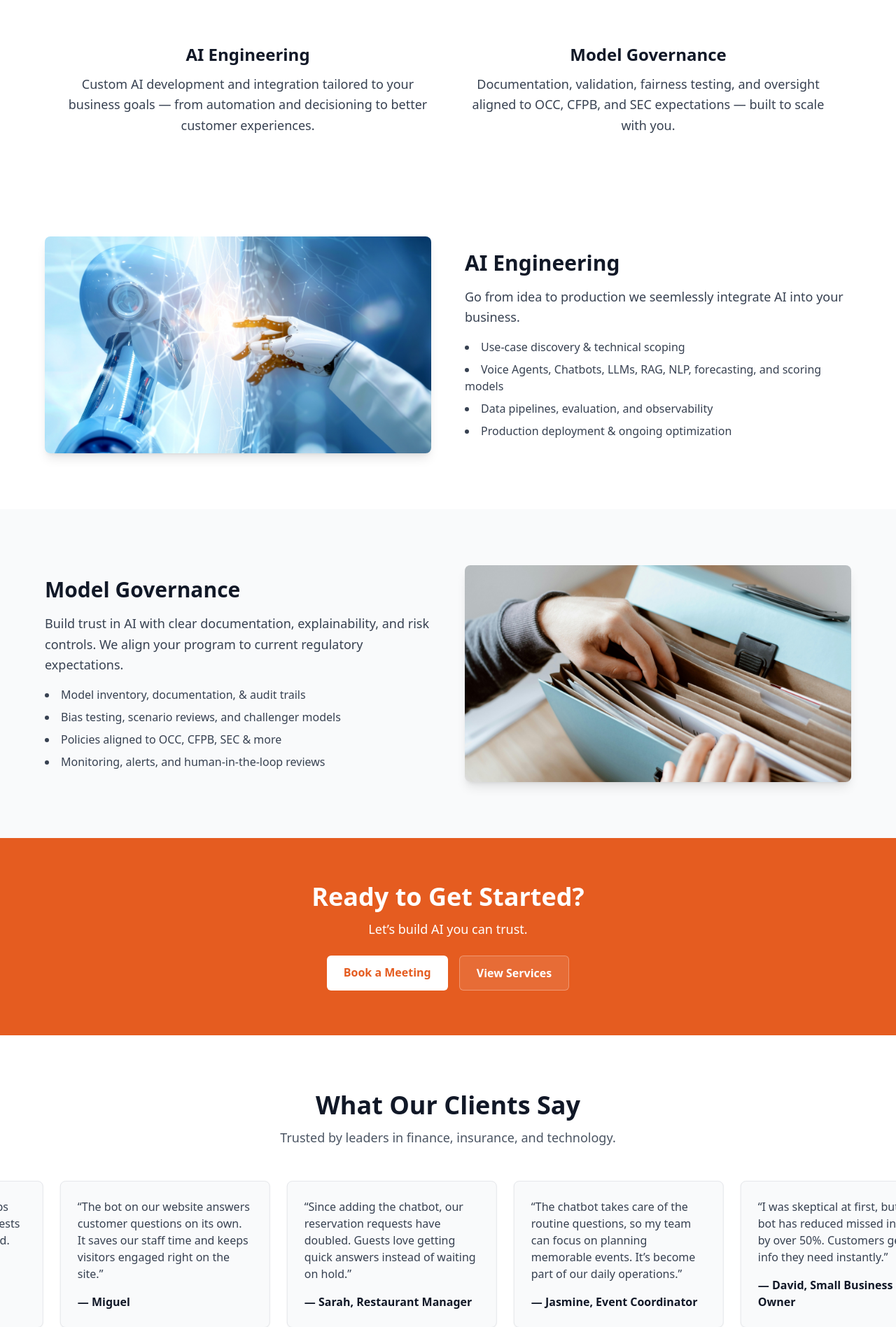
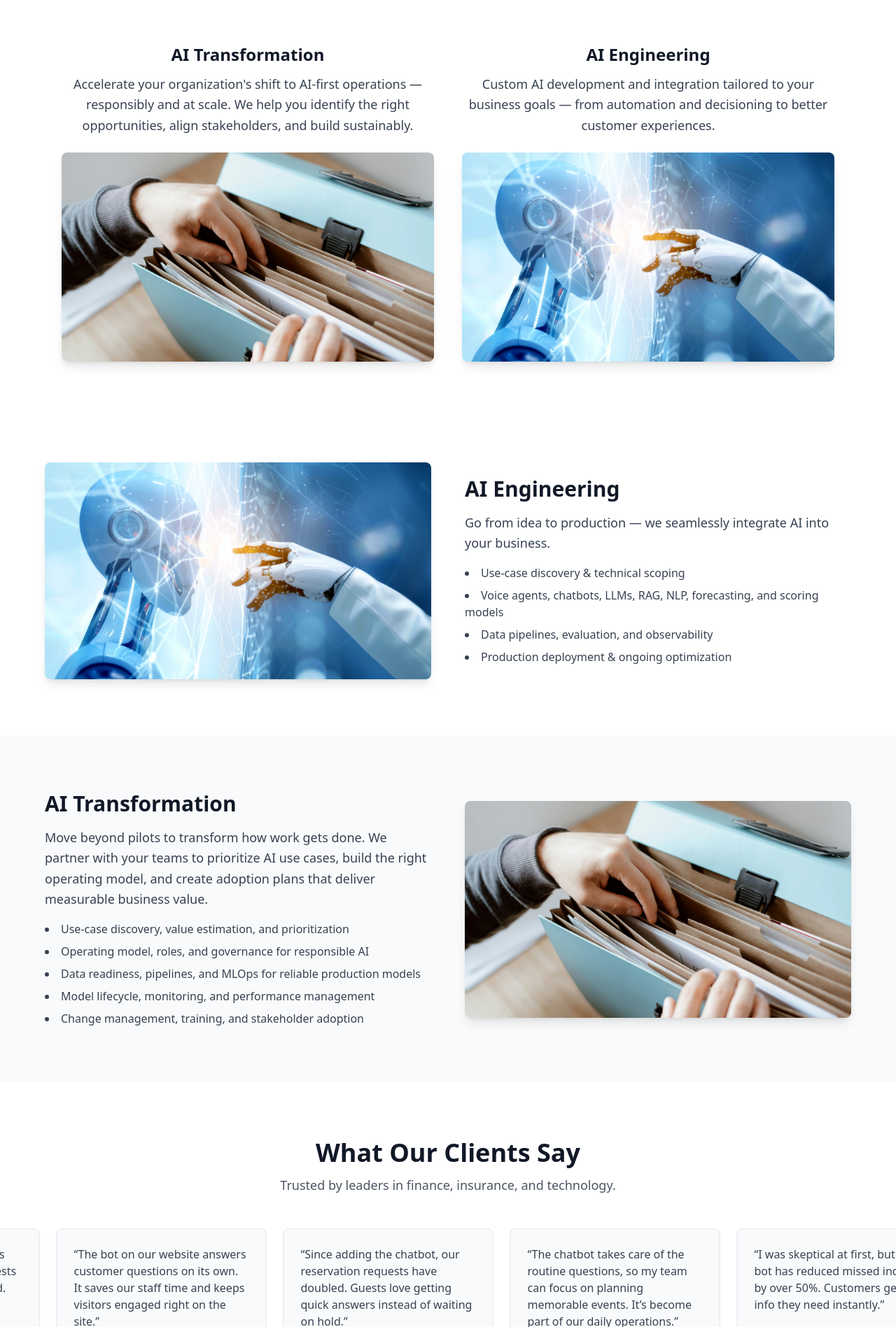
Before and after one commit to kettleson1/ai17-website, a React (Vite) app: page / in a window 1280 px wide. Shown: the part 683-2580 px from the top of the page at 70% size. Built offline with nearby package versions, Linux system fonts and the light colour scheme.

Commit message:
Telemarketer & move transformation to the front left.

```diff
--- a/src/pages/Home.jsx
+++ b/src/pages/Home.jsx
@@ -1,7 +1,6 @@
 import React from "react";
 import { Link } from "react-router-dom";
 import { motion } from "framer-motion";
-
 import heroImage from "../assets/hero-ai17.png";
 import aiEngineeringImg from "../assets/ai-engineering-ai17.png";
 import modelGovernanceImg from "../assets/model-governance-ai17.png";
@@ -35,10 +34,29 @@ export default function Home() {
         </motion.div>
       </section>
 
-
       {/* Value Props (animated) */}
       <section className="py-16 bg-white">
         <div className="max-w-6xl mx-auto grid grid-cols-1 md:grid-cols-2 gap-10 px-6 text-center">
+
+
+          <motion.div
+            initial={{ opacity: 0, x: 50 }}
+            whileInView={{ opacity: 1, x: 0 }}
+            transition={{ duration: 0.7, delay: 0.1 }}
+            viewport={{ once: true, amount: 0.4 }}
+          >
+            <h3 className="text-2xl font-semibold mb-3 text-gray-900">AI Transformation</h3>
+            <p className="text-gray-700 text-lg leading-relaxed">
+              Accelerate your organization's shift to AI-first operations — responsibly and at scale.
+              We help you identify the right opportunities, align stakeholders, and build sustainably.
+            </p>
+            <img
+              src={modelGovernanceImg}
+              alt="AI Transformation"
+              className="rounded-lg shadow-lg w-full h-auto object-cover mt-6"
+            />
+          </motion.div>
+
           <motion.div
             initial={{ opacity: 0, x: -50 }}
             whileInView={{ opacity: 1, x: 0 }}
@@ -50,20 +68,13 @@ export default function Home() {
               Custom AI development and integration tailored to your business goals —
               from automation and decisioning to better customer experiences.
             </p>
+            <img
+              src={aiEngineeringImg}
+              alt="AI Engineering"
+              className="rounded-lg shadow-lg w-full h-auto object-cover mt-6"
+            />
           </motion.div>
 
-          <motion.div
-            initial={{ opacity: 0, x: 50 }}
-            whileInView={{ opacity: 1, x: 0 }}
-            transition={{ duration: 0.7, delay: 0.1 }}
-            viewport={{ once: true, amount: 0.4 }}
-          >
-            <h3 className="text-2xl font-semibold mb-3 text-gray-900">Model Governance</h3>
-            <p className="text-gray-700 text-lg leading-relaxed">
-              Documentation, validation, fairness testing, and oversight aligned to OCC, CFPB,
-              and SEC expectations — built to scale with you.
-            </p>
-          </motion.div>
         </div>
       </section>
 
@@ -87,11 +98,11 @@ export default function Home() {
           <div className="w-full md:w-1/2">
             <h3 className="text-3xl font-bold mb-4 text-gray-900">AI Engineering</h3>
             <p className="text-gray-700 text-lg leading-relaxed mb-4">
-              Go from idea to production we seemlessly integrate AI into your business.
+              Go from idea to production — we seamlessly integrate AI into your business.
             </p>
             <ul className="list-disc list-inside text-gray-700 space-y-2">
               <li>Use‑case discovery & technical scoping</li>
-              <li>Voice Agents, Chatbots, LLMs, RAG, NLP, forecasting, and scoring models</li>
+              <li>Voice agents, chatbots, LLMs, RAG, NLP, forecasting, and scoring models</li>
               <li>Data pipelines, evaluation, and observability</li>
               <li>Production deployment & ongoing optimization</li>
             </ul>
@@ -99,20 +110,22 @@ export default function Home() {
         </div>
       </section>
 
-      {/* Deep Dive: Model Governance (image right) */}
+      {/* Deep Dive: AI Transformation (image right) */}
       <section className="py-20 px-6 bg-gray-50">
         <div className="max-w-6xl mx-auto flex flex-col md:flex-row items-center gap-12">
           <div className="w-full md:w-1/2">
-            <h3 className="text-3xl font-bold mb-4 text-gray-900">Model Governance</h3>
+            <h3 className="text-3xl font-bold mb-4 text-gray-900">AI Transformation</h3>
             <p className="text-gray-700 text-lg leading-relaxed mb-4">
-              Build trust in AI with clear documentation, explainability, and risk controls.
-              We align your program to current regulatory expectations.
+              Move beyond pilots to transform how work gets done. We partner with your teams to
+              prioritize AI use cases, build the right operating model, and create adoption plans
+              that deliver measurable business value.
             </p>
             <ul className="list-disc list-inside text-gray-700 space-y-2">
-              <li>Model inventory, documentation, & audit trails</li>
-              <li>Bias testing, scenario reviews, and challenger models</li>
-              <li>Policies aligned to OCC, CFPB, SEC & more</li>
-              <li>Monitoring, alerts, and human‑in‑the‑loop reviews</li>
+              <li>Use‑case discovery, value estimation, and prioritization</li>
+              <li>Operating model, roles, and governance for responsible AI</li>
+              <li>Data readiness, pipelines, and MLOps for reliable production models</li>
+              <li>Model lifecycle, monitoring, and performance management</li>
+              <li>Change management, training, and stakeholder adoption</li>
             </ul>
           </div>
 
@@ -125,32 +138,10 @@ export default function Home() {
           >
             <img
               src={modelGovernanceImg}
-              alt="Model Governance"
+              alt="AI Transformation"
               className="rounded-lg shadow-lg w-full h-auto object-cover"
             />
           </motion.div>
-        </div>
-      </section>
-
-      {/* CTA */}
-      <section className="bg-[#E55C20] text-white py-16 text-center px-6">
-        <h2 className="text-3xl md:text-4xl font-bold mb-3">Ready to Get Started?</h2>
-        <p className="text-lg mb-6">
-          Let’s build AI you can trust.
-        </p>
-        <div className="flex justify-center gap-4">
-          <Link
-            to="/book"
-            className="bg-white text-[#E55C20] hover:bg-gray-100 font-semibold py-3 px-6 rounded-md"
-          >
-            Book a Meeting
-          </Link>
-          <Link
-            to="/solutions"
-            className="bg-white/10 hover:bg-white/20 text-white font-semibold py-3 px-6 rounded-md border border-white/30"
-          >
-            View Services
-          </Link>
         </div>
       </section>
 
@@ -165,60 +156,39 @@ export default function Home() {
           </p>
         </div>
 
-        {/* Duplicate rows for seamless loop */}
         <motion.div
-  className="flex gap-6 w-[200%]"
-  animate={{ x: ["0%", "-50%"] }}
-  transition={{ duration: 28, repeat: Infinity, ease: "linear" }}
->
-  {/* Matt Owner Holtz */}
-  <div className="w-[300px] bg-gray-50 border border-gray-200 shadow-sm rounded-lg p-6 text-left shrink-0">
-    <p className="text-gray-700 mb-4">
-      “The chatbot on our site helps drive in business without guests needing to call the host stand. It’s like having a digital host available 24/7.”
-    </p>
-    <p className="font-semibold text-gray-900">— Matt Owner Holtz</p>
-  </div>
+          className="flex gap-6 w-[200%]"
+          animate={{ x: ["0%", "-50%"] }}
+          transition={{ duration: 28, repeat: Infinity, ease: "linear" }}
+        >
+          {[
+            { quote: "The chatbot on our site helps drive in business without guests needing to call the host stand. It’s like having a digital host available 24/7.", name: "Matt, Owner Holtz" },
+            { quote: "The bot on our website answers customer questions on its own. It saves our staff time and keeps visitors engaged right on the site.", name: "Miguel" },
+            { quote: "Since adding the chatbot, our reservation requests have doubled. Guests love getting quick answers instead of waiting on hold.", name: "Sarah, Restaurant Manager" },
+            { quote: "The chatbot takes care of the routine questions, so my team can focus on planning memorable events. It’s become part of our daily operations.", name: "Jasmine, Event Coordinator" },
+            { quote: "I was skeptical at first, but the bot has reduced missed inquiries by over 50%. Customers get the info they need instantly.", name: "David, Small Business Owner" },
+            { quote: "The chatbot doesn’t just answer questions—it guides visitors into bookings. It’s like having a smart sales assistant on the website.", name: "Lena, Marketing Director" }
+          ].map((testimonial, idx) => (
+            <div key={idx} className="w-[300px] bg-gray-50 border border-gray-200 shadow-sm rounded-lg p-6 text-left shrink-0">
+              <p className="text-gray-700 mb-4">“{testimonial.quote}”</p>
+              <p className="font-semibold text-gray-900">— {testimonial.name}</p>
+            </div>
+          ))}
+        </motion.div>
+      </section>
 
-  {/* Miguel */}
-  <div className="w-[300px] bg-gray-50 border border-gray-200 shadow-sm rounded-lg p-6 text-left shrink-0">
-    <p className="text-gray-700 mb-4">
-      “The bot on our website answers customer questions on its own. It saves our staff time and keeps visitors engaged right on the site.”
-    </p>
-    <p className="font-semibold text-gray-900">— Miguel</p>
-  </div>
-
-  {/* Sarah */}
-  <div className="w-[300px] bg-gray-50 border border-gray-200 shadow-sm rounded-lg p-6 text-left shrink-0">
-    <p className="text-gray-700 mb-4">
-      “Since adding the chatbot, our reservation requests have doubled. Guests love getting quick answers instead of waiting on hold.”
-    </p>
-    <p className="font-semibold text-gray-900">— Sarah, Restaurant Manager</p>
-  </div>
-
-  {/* Jasmine */}
-  <div className="w-[300px] bg-gray-50 border border-gray-200 shadow-sm rounded-lg p-6 text-left shrink-0">
-    <p className="text-gray-700 mb-4">
-      “The chatbot takes care of the routine questions, so my team can focus on planning memorable events. It’s become part of our daily operations.”
-    </p>
-    <p className="font-semibold text-gray-900">— Jasmine, Event Coordinator</p>
-  </div>
-
-  {/* David */}
-  <div className="w-[300px] bg-gray-50 border border-gray-200 shadow-sm rounded-lg p-6 text-left shrink-0">
-    <p className="text-gray-700 mb-4">
-      “I was skeptical at first, but the bot has reduced missed inquiries by over 50%. Customers get the info they need instantly.”
-    </p>
-    <p className="font-semibold text-gray-900">— David, Small Business Owner</p>
-  </div>
-
-  {/* Lena */}
-  <div className="w-[300px] bg-gray-50 border border-gray-200 shadow-sm rounded-lg p-6 text-left shrink-0">
-    <p className="text-gray-700 mb-4">
-      “The chatbot doesn’t just answer questions—it guides visitors into bookings. It’s like having a smart sales assistant on the website.”
-    </p>
-    <p className="font-semibold text-gray-900">— Lena, Marketing Director</p>
-  </div>
-</motion.div>
+      {/* Call to Action */}
+      <section className="bg-[#E55C20] text-white py-20 px-6 text-center">
+        <h2 className="text-3xl md:text-4xl font-bold mb-4">Let's Bring Your AI Vision to Life</h2>
+        <p className="text-lg max-w-2xl mx-auto mb-6">
+          Whether you're just starting or ready to scale, we're here to help you navigate the AI journey with confidence and clarity.
+        </p>
+        <Link
+          to="/contact"
+          className="inline-block bg-white text-[#E55C20] px-6 py-3 rounded-lg font-semibold shadow hover:bg-gray-100 transition"
+        >
+          Contact Us
+        </Link>
       </section>
     </div>
   );
```
